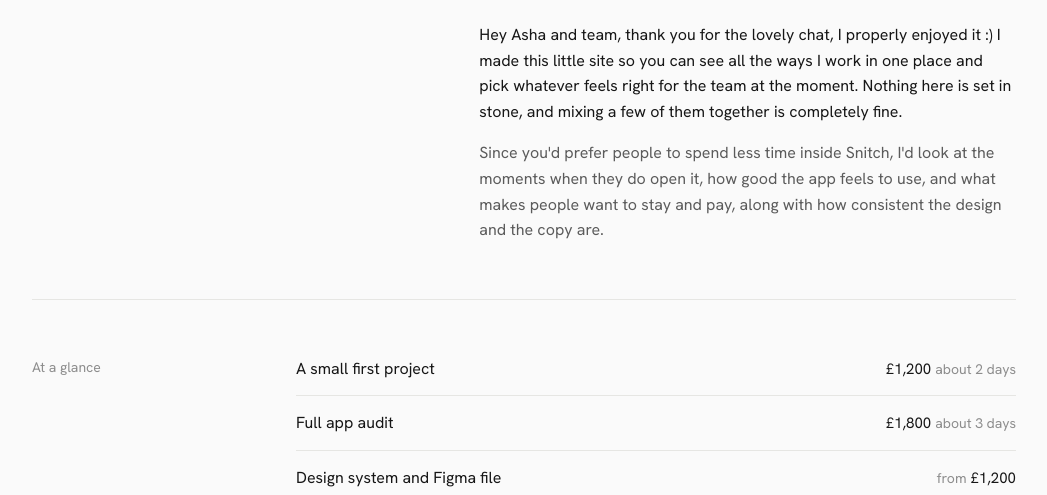
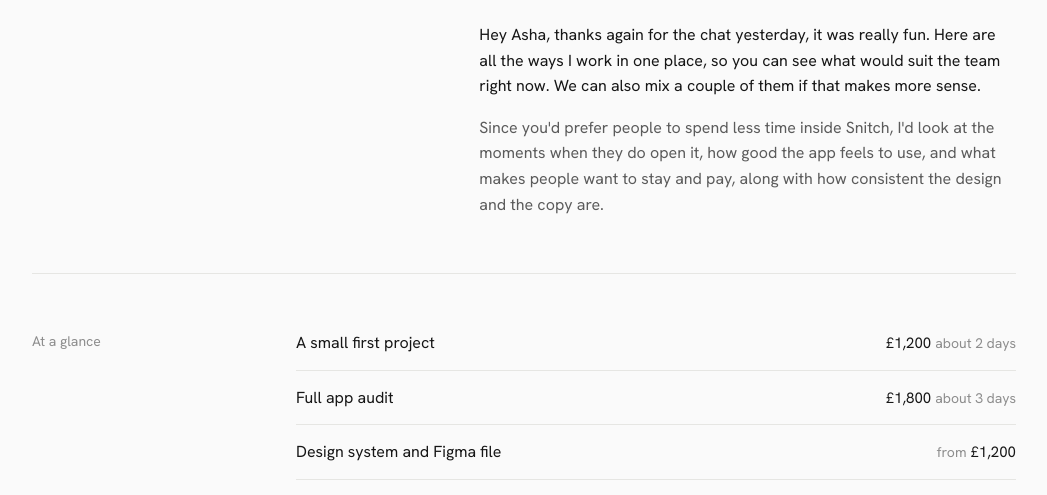
Before and after one commit to carolinavidalf/snitch-proposal, a plain HTML site: page index.html in a window 1280 px wide. Shown: the part 282-777 px from the top of the page, without its empty margins (116-1163 px from the left). Drawn offline with Linux system fonts and the light colour scheme.

Commit message:
Soften intro copy on home page
Co-Authored-By: Claude Sonnet 5.5 <noreply@anthropic.com>
Claude-Session: https://claude.ai/code/session_01Ry23vnjPvw4rzkGeXbCyd3

```diff
--- a/index.html
+++ b/index.html
@@ -27,7 +27,7 @@
       <div aria-hidden="true"></div>
       <div>
         <h1>Ways we could work together on Snitch</h1>
-        <p class="lead">Hey Asha and team, thank you for the lovely chat, I properly enjoyed it :) I made this little site so you can see all the ways I work in one place and pick whatever feels right for the team at the moment. Nothing here is set in stone, and mixing a few of them together is completely fine.</p>
+        <p class="lead">Hey Asha, thanks again for the chat yesterday, it was really fun. Here are all the ways I work in one place, so you can see what would suit the team right now. We can also mix a couple of them if that makes more sense.</p>
         <p>Since you'd prefer people to spend less time inside Snitch, I'd look at the moments when they do open it, how good the app feels to use, and what makes people want to stay and pay, along with how consistent the design and the copy are.</p>
       </div>
     </section>
```
